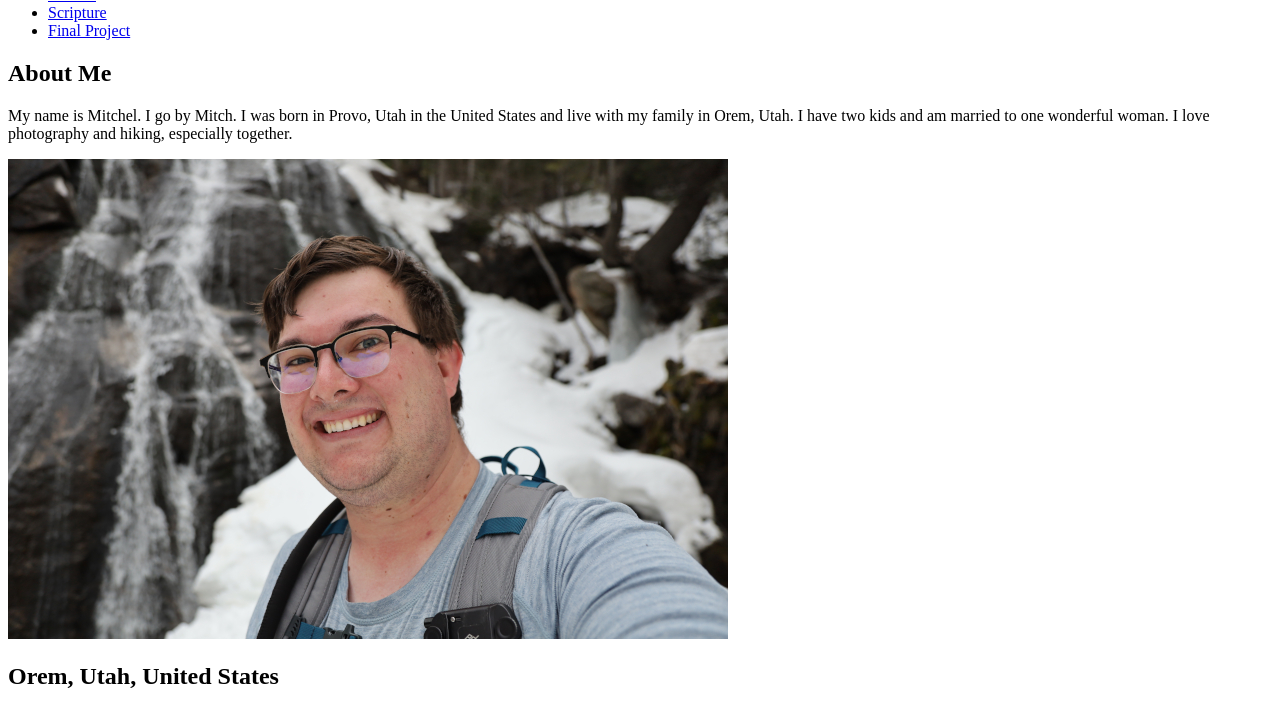
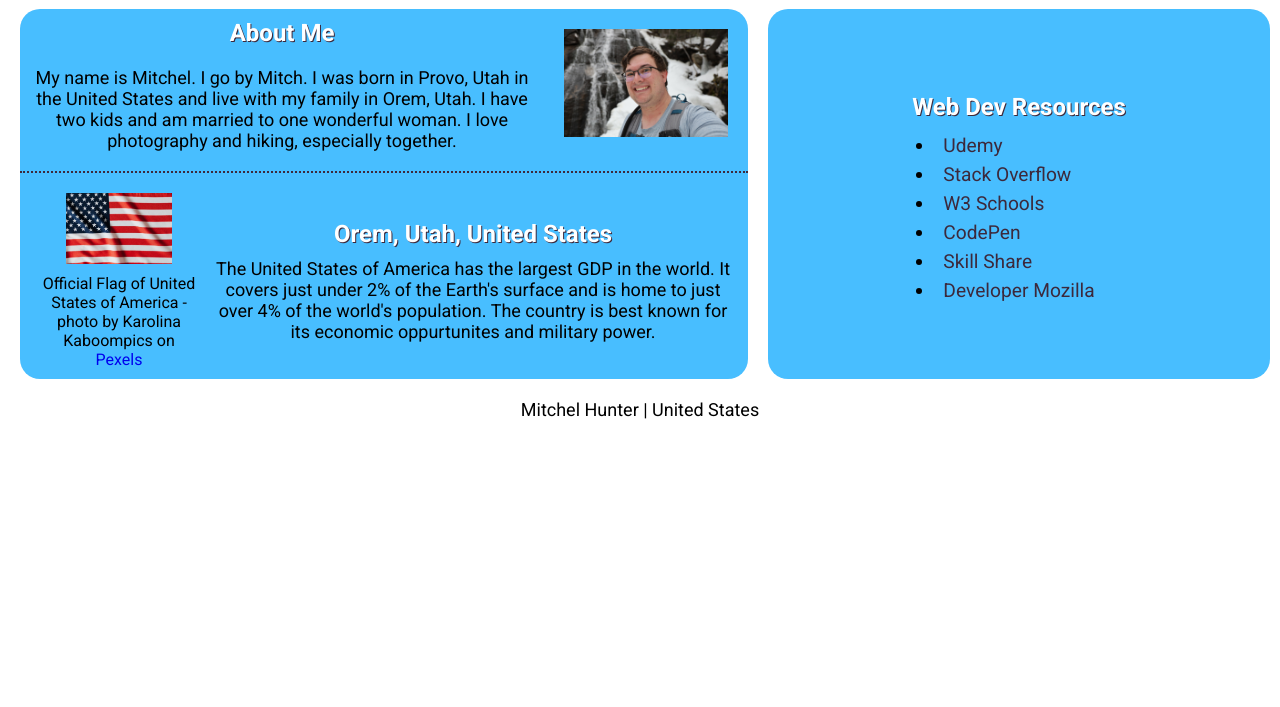
Before and after one commit to utahphotohunter/wdd131, a plain HTML site: page index.html in a window 1280 px wide. Shown: the part 112-819 px from the top of the page. Drawn offline with Linux system fonts and the light colour scheme.

Commit message:
got css finished

```diff
--- a/index.html
+++ b/index.html
@@ -7,51 +7,71 @@
     <meta name="keywords" content="BYUI, Software Development, Javascript, HTML, CSS, Student Work">
     <meta name="title" content="WDD 131 - Dynamic Web Fundamentals - Mitchel Hunter">
     <meta name="author" content="Mitchel Hunter">
+    <link rel="stylesheet" href="styles/base.css">
+    <link rel="preconnect" href="https://fonts.googleapis.com">
+    <link rel="preconnect" href="https://fonts.gstatic.com" crossorigin>
+    <link href="https://fonts.googleapis.com/css2?family=Roboto:ital,wght@0,100;0,300;0,400;0,500;0,700;0,900;1,100;1,300;1,400;1,500;1,700;1,900&display=swap" rel="stylesheet">
     <title>Document</title>
 </head>
 <body>
     <header>
-        <div>
+        <div id="main-heading" class="basic-heading">
             <h1>WDD 131: Dynamic Web Fundamentals - Mitchel Hunter</h1>
         </div>
         <div>
-            <nav>
+            <nav id="navbar">
                 <ul>
-                    <li><a href="https://www.linkedin.com/feed/">LinkedIn</a></li>
-                    <li><a href="https://byui.instructure.com/">I-Learn</a></li>
-                    <li><a href="https://www.churchofjesuschrist.org/study/scriptures/ot/prov/21?lang=eng&id=p19">Scripture</a></li>
-                    <li><a href="#">Final Project</a></li>
+                    <li><a href="https://www.linkedin.com/feed/" class="basic-heading">LinkedIn</a></li>
+                    <li><a href="https://byui.instructure.com/" class="basic-heading">I-Learn</a></li>
+                    <li><a href="https://www.churchofjesuschrist.org/study/scriptures/ot/prov/21?lang=eng&id=p19" class="basic-heading">Scripture</a></li>
+                    <li><a href="#" class="basic-heading">Final Project</a></li>
                 </ul>
             </nav>
         </div>
     </header>
     <main>
-        <section class="card">
-            <div>
-                <h2>About Me</h2>
-                <p>My name is Mitchel. I go by Mitch. I was born in Provo, Utah in the United States and live with my family in Orem, Utah. I have two kids and am married to one wonderful woman. I love photography and hiking, especially together.</p>
-                <img src="images/mitch_portrait_lowrez.JPG" alt="Mitch in fron of a frozen waterfall">
+        <section class="card" id="about">
+            <div id="intro">
+                <div id="about-me" class="basic-flex">
+                    <h2 class="basic-heading">About Me</h2>
+                    <p>My name is Mitchel. I go by Mitch. I was born in Provo, Utah in the United States and live with my family in
+                        Orem, Utah. I have two kids and am married to one wonderful woman. I love photography and hiking, especially
+                        together.</p>
+                </div>
+                <div id="mitch-img">
+                    <img src="images/mitch_portrait_lowrez.JPG" alt="Mitch in fron of a frozen waterfall">
+                </div>
             </div>
-            <div>
-                <h2>Orem, Utah, United States</h2>
-                <img src="images/us_flag.jpg" alt="US Flag">
-                <caption>Official Flag of United States of America - photo by Karolina Kaboompics on <a href="https://www.pexels.com/@karolina-grabowska/">Pexels</a></caption>
-                <p>The United States of America has the largest GDP in the world. It covers just under 2% of the Earth's surface and is home to just over 4% of the world's population. The country is best known for its economic oppurtunites and military power.</p>
+
+
+
+            <div id="origin">
+                <div id="country" class="basic-flex">
+                    <h2 class="basic-heading">Orem, Utah, United States</h2>
+                    <p>The United States of America has the largest GDP in the world. It covers just under 2% of the Earth's surface and is home to just over 4% of the world's population. The country is best known for its economic oppurtunites and
+                    military power.</p>
+                </div>
+                <div id="flag">
+                    <img src="images/us_flag.jpg" alt="US Flag">
+                    <caption>Official Flag of United States of America - photo by Karolina Kaboompics on <a href="https://www.pexels.com/@karolina-grabowska/">Pexels</a></caption>
+                </div>
+
+
             </div>
         </section>
-        <section class="card">
-            <h2>Web Dev Resources</h2>
+        <section class="card basic-flex" id="resources">
+            <h2 class="basic-heading">Web Dev Resources</h2>
             <ul>
                 <li><a href="https://www.udemy.com/">Udemy</a></li>
                 <li><a href="https://stackoverflow.com/">Stack Overflow</a></li>
-                <li><a href="https://www.w3schools.com/"></a>W3 Schools</li>
-                <li><a href="https://codepen.io/?lang=en"></a>CodePen</li>
-                <li><a href="https://www.skillshare.com/en/"></a>Skill Share</li>
+                <li><a href="https://www.w3schools.com/">W3 Schools</a></li>
+                <li><a href="https://codepen.io/?lang=en">CodePen</a></li>
+                <li><a href="https://www.skillshare.com/en/">Skill Share</a></li>
                 <li><a href="https://developer.mozilla.org/en-US/">Developer Mozilla</a></li>
             </ul>
         </section>
     </main>
-    <footer>
+    <footer class="basic-flex">
         <p><span id="currentYear"></span> Mitchel Hunter | United States</p>
         <p id="lastModified"></p>
     </footer>
--- /dev/null
+++ b/styles/base.css
@@ -0,0 +1,187 @@
+/* CSS for student home page WDD131 */
+
+/* variables */
+
+:root {
+    --primary-color: #48BEFF;
+    --secondary-color: #F09D51;
+    --secondary-color-clear: #F09D5190;
+    --accent-color: #3c293c;
+    --accent-color-2: #F06543;
+    --text-default: black;
+}
+
+/* global styling */
+
+* {
+    padding: 0;
+    margin: 0;
+    box-sizing: border-box;
+    font-family: "Roboto", Arial, Helvetica, sans-serif;
+}
+
+/* utilities */
+
+a {
+    text-decoration: none;
+}
+
+a:hover {
+    text-decoration: underline;
+    cursor: pointer;
+}
+
+.basic-flex {
+    display: flex;
+    justify-content: center;
+    align-items: center;
+    text-align: center;
+    flex-direction: column;
+}
+
+.basic-heading {
+    color: white;
+    text-shadow: var(--accent-color) 1px 1px;
+}
+
+p {
+    color: var(--text-default);
+    font-size: large;
+}
+
+
+/* heading */
+
+#main-heading {
+    background-color: var(--primary-color);
+    text-align: center;
+    padding: 10px;
+}
+
+
+#navbar {
+    background-color: var(--secondary-color);
+    display: flex;
+    justify-content: center;
+    align-items: center;
+}
+
+#navbar ul {
+    display: flex;
+    width: 100%;
+    justify-content: space-around;
+    font-size: larger;
+    font-weight: bold;
+}
+
+#navbar li {
+    list-style-type: none;
+    padding: 10px 20px;
+}
+
+#navbar li:hover {
+    background-color: var(--accent-color-2);
+}
+
+
+
+/* main body */
+
+main {
+    display: grid;
+    grid-template-columns: 1fr 1fr 1fr 1fr 1fr;
+}
+
+/* about section */
+
+#about {
+    grid-column: 1/4;
+    margin: 20px;
+    border-radius: 20px;
+    background-color: var(--primary-color);
+}
+
+/* about mitch */
+
+#about-me {
+    padding: 10px;
+    gap: 20px;
+    border-radius: 20px;
+}
+
+#intro {
+    display: flex;
+    justify-content: center;
+    align-items: center;
+}
+
+#mitch-img {
+    width: 100%;
+    text-align: center;
+}
+
+#mitch-img img {
+    width: 80%;
+}
+
+/* about country */
+
+#origin {
+    display: flex;
+    flex-direction: row-reverse;
+    text-align: center;
+    justify-content: center;
+    align-items: center;
+    padding: 10px;
+    border-top: var(--accent-color) dotted 2px;
+    margin-top: 10px;
+}
+
+#flag {
+    width: 90%;
+    display: flex;
+    flex-direction: column;
+    justify-content: center;
+    align-items: center;
+}
+
+#flag img {
+    width: 60%;
+    text-align: center;
+    padding: 10px 0;
+}
+
+#country h2 {
+    padding: 10px;
+}
+
+/* resources */
+
+#resources {
+    grid-column: 4/6;
+    background-color: var(--primary-color);
+    border-radius: 20px;
+    margin: 20px 10px 20px 0;
+}
+
+#resources h2 {
+    padding: 10px;
+}
+
+#resources ul {
+    text-align: left;
+}
+
+#resources li {
+    padding: 3px;
+    font-size: larger;
+}
+
+#resources a {
+    color: var(--accent-color);
+    padding: 5px;
+}
+
+#resources a:hover {
+    color: var(--accent-color-2);
+}
```
